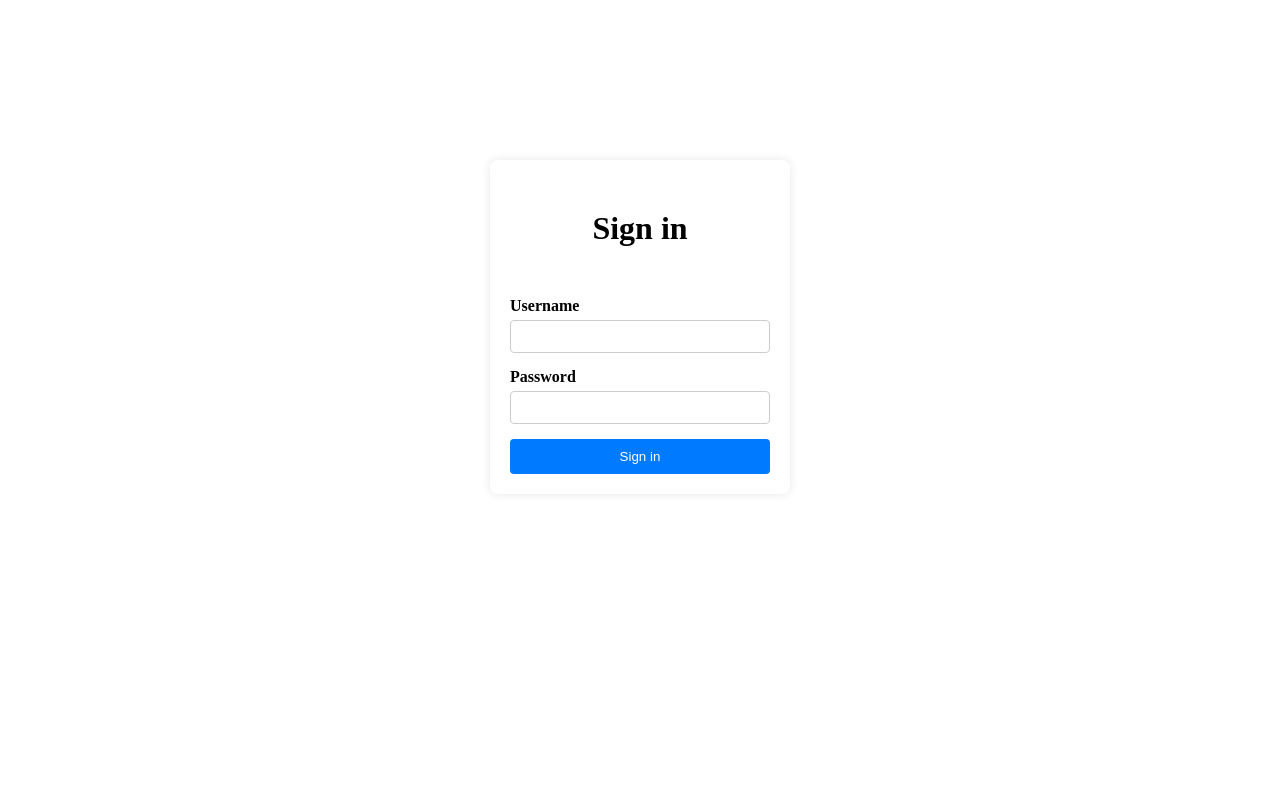
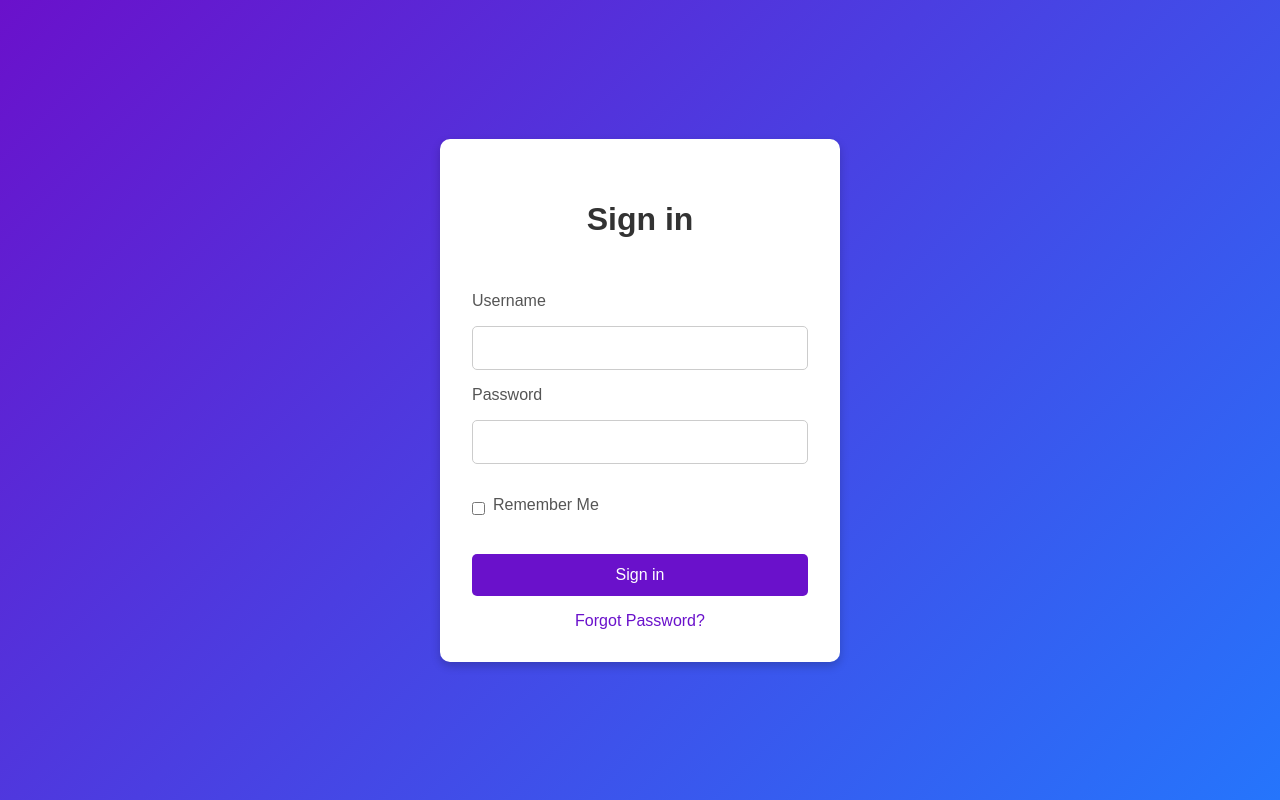
Before and after one commit to ayushisharma-5/TW-TradeWallet, a React (Vite) app in the folder TradeWallet-Frontend/: page / in a window 1280 px wide. Built offline with nearby package versions, Linux system fonts and the light colour scheme.

Commit message:
Added remember me checkbox. Changed login page colors.

```diff
--- a/TradeWallet-Frontend/src/components/login/Login.jsx
+++ b/TradeWallet-Frontend/src/components/login/Login.jsx
@@ -1,33 +1,35 @@
 import { useState } from 'react';
-import { ToastContainer,toast } from 'react-toastify';
+import { ToastContainer, toast } from 'react-toastify';
 import '../../styles/login.css';
 
-
-    const Login = ({setUserInParentComponent}) => {
+const Login = ({ setUserInParentComponent }) => {
     const [username, setUsername] = useState('');
     const [password, setPassword] = useState('');
+    const [isLoading, setIsLoading] = useState(false);
 
     const signIn = (event) => {
         event.preventDefault();
-        if (username === 'admin' || password === 'admin') {
+        if (!username || !password) {
+            toast.error('Please fill in all fields', { position: "top-right" });
+            return;
+        }
+
+        setIsLoading(true);
+        // Simulate an API call
+        setTimeout(() => {
+            if (username === 'admin' && password === 'admin') {
                 setUserInParentComponent(prevState => ({
                     ...prevState,
                     user: username,
                     isLoggedIn: true
                 }));
             } else {
-            toast.error('Invalid username or password', {
-                position: "top-right",
-                autoClose: false,
-                hideProgressBar: false,
-                closeOnClick: true,
-                pauseOnHover: true,
-                draggable: true,
-                progress: undefined,
-            });
+                toast.error('Invalid username or password', { position: "top-right" });
             }
+            setIsLoading(false);
+        }, 1000);
+    };
 
-    };
     return (
         <>
             <div className="signin-body">
@@ -35,10 +37,31 @@ import '../../styles/login.css';
                     <h1>Sign in</h1>
                     <form onSubmit={signIn}>
                         <label htmlFor="Email">Username</label>
-                    <input type="text" id="Email" name="Email" onChange={(event) => setUsername(event.target.value)}/>
+                        <input
+                            type="text"
+                            id="Email"
+                            name="Email"
+                            onChange={(event) => setUsername(event.target.value)}
+                            required
+                        />
                         <label htmlFor="Password">Password</label>
-                    <input type="password" id="Password" name="Password" onChange={(event) => setPassword(event.target.value)}/>
-                    <input type="submit" value="Sign in" />
+                        <input
+                            type="password"
+                            id="Password"
+                            name="Password"
+                            onChange={(event) => setPassword(event.target.value)}
+                            required
+                        />
+                        <div className="remember-me">
+                            <input type="checkbox" id="rememberMe" />
+                            <label htmlFor="rememberMe">Remember Me</label>
+                        </div>
+                        <input
+                            type="submit"
+                            value={isLoading ? "Signing in..." : "Sign in"}
+                            disabled={isLoading}
+                        />
+                        <p className="forgot-password">Forgot Password?</p>
                     </form>
                 </div>
                 <ToastContainer />
--- a/TradeWallet-Frontend/src/styles/login.css
+++ b/TradeWallet-Frontend/src/styles/login.css
@@ -1,50 +1,76 @@
 .signin-body {
   display: flex;
-    flex-direction: row;
   justify-content: center;
+  align-items: center;
+  height: 100vh;
+  background: linear-gradient(135deg, #6a11cb, #2575fc);
+  font-family: Arial, sans-serif;
 }
 
 .signin-container {
-    background-color: white;
-    padding: 20px;
-    border-radius: 8px;
-    box-shadow: 0 0 10px rgba(0, 0, 0, 0.1);
-    width: 300px;
-    margin-top: 20vh;
-    text-align: center;
+  background: white;
+  padding: 2rem;
+  border-radius: 10px;
+  box-shadow: 0 4px 10px rgba(0, 0, 0, 0.2);
+  width: 100%;
+  max-width: 400px;
 }
 
 .signin-container h1 {
-    margin-bottom: 20px;
+  text-align: center;
+  margin-bottom: 1.5rem;
+  color: #333;
 }
 
 .signin-container label {
   display: block;
-    text-align: left;
-    margin-bottom: 5px;
-    font-weight: bold;
+  margin-bottom: 0.5rem;
+  color: #555;
 }
 
-  .signin-container input[type='text'],
-  .signin-container input[type='password'] {
+.signin-container input[type="text"],
+.signin-container input[type="password"] {
   width: 100%;
-    padding: 8px;
-    margin-bottom: 15px;
-    border-radius: 4px;
+  padding: 0.75rem;
+  margin: 0.5rem 0 1rem 0;
   border: 1px solid #ccc;
-    box-sizing: border-box;
+  border-radius: 5px;
+  font-size: 1rem;
 }
 
-  .signin-container input[type='submit'] {
-    background-color: #007bff;
+.signin-container input[type="submit"] {
+  width: 100%;
+  padding: 0.75rem;
+  background-color: #6a11cb;
   color: white;
-    padding: 10px;
-    width: 100%;
   border: none;
-    border-radius: 4px;
+  border-radius: 5px;
+  cursor: pointer;
+  font-size: 1rem;
+  margin-top: 1rem;
+}
+
+.signin-container input[type="submit"]:hover {
+  background-color: #2575fc;
+}
+
+.remember-me {
+  display: flex;
+  align-items: center;
+  margin: 1rem 0;
+}
+
+.remember-me input {
+  margin-right: 0.5rem;
+}
+
+.forgot-password {
+  text-align: center;
+  margin-top: 1rem;
+  color: #6a11cb;
   cursor: pointer;
 }
 
-  .signin-container input[type='submit']:hover {
-    background-color: #0056b3;
+.forgot-password:hover {
+  text-decoration: underline;
 }
```
Lines whose indentation alone changed are shown as unchanged.
